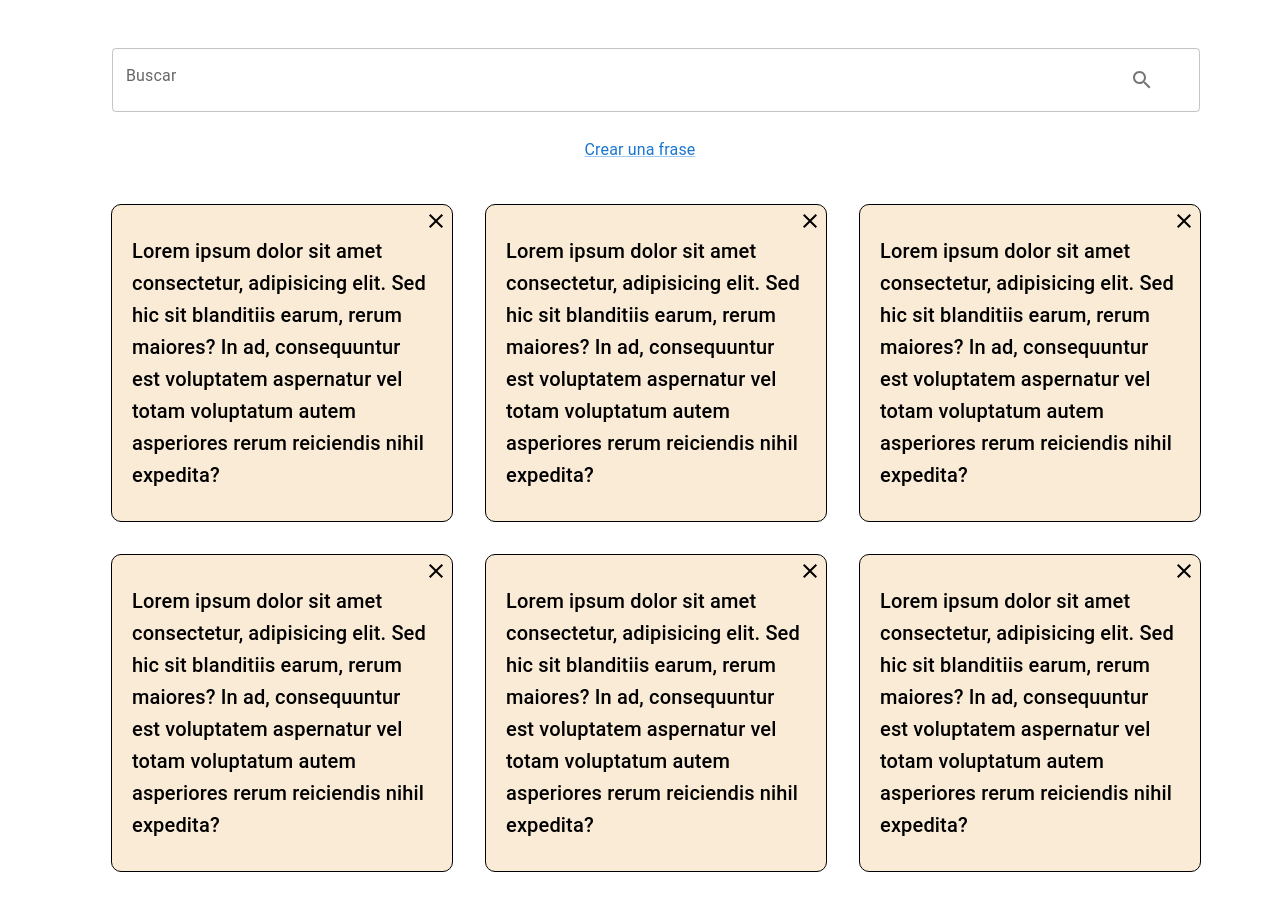
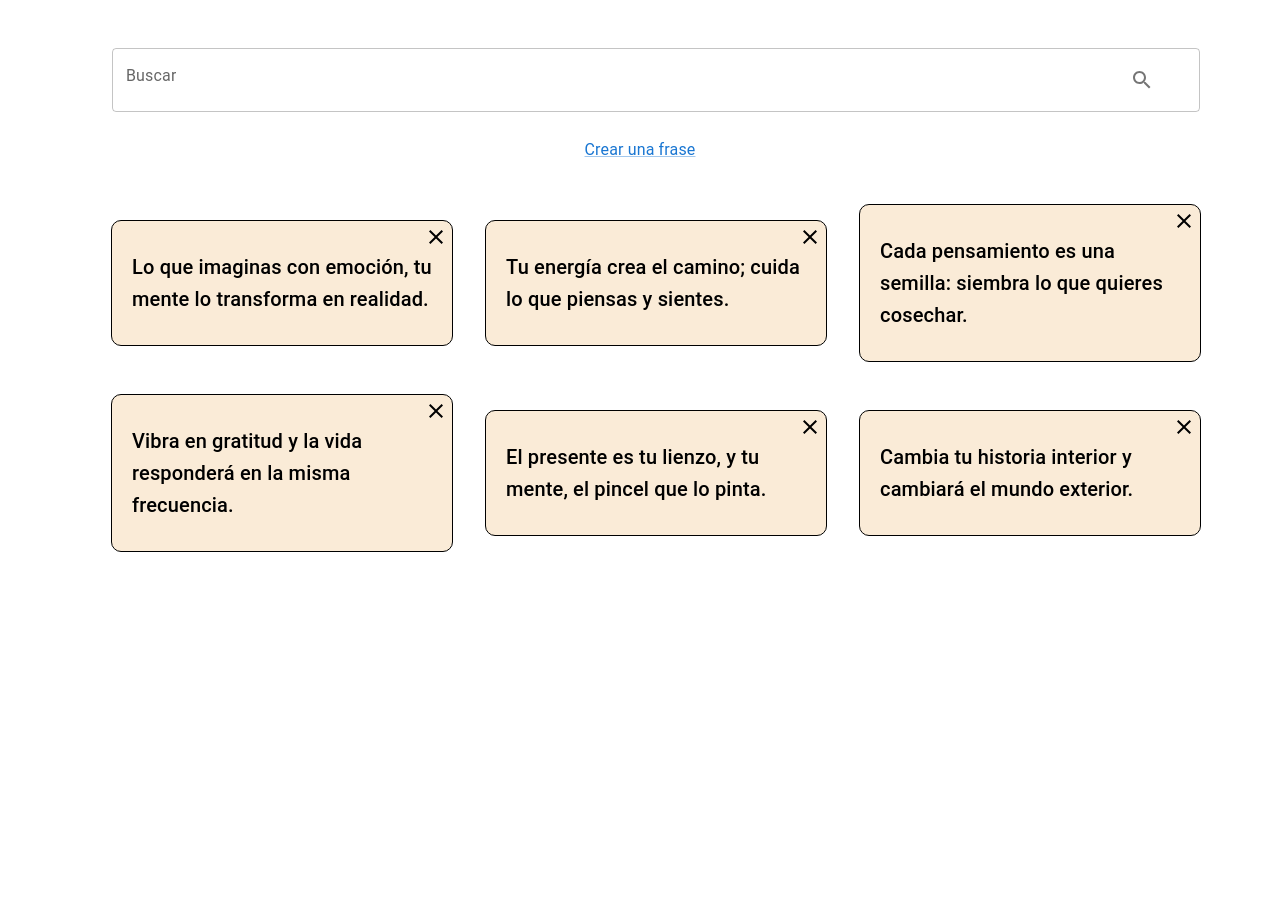
Before and after one commit to PicassoOctavio/PhrasesApp, a React (Vite) app in the folder phrases-app/: page / in a window 1280 px wide. Shown: the top 910 px of the page. After the commit the page ends 800 px from the top, so only its background shows below. Built offline with nearby package versions, Linux system fonts and the light colour scheme.

Commit message:
add new phrase

```diff
--- a/phrases-app/src/data/mockedData.tsx
+++ b/phrases-app/src/data/mockedData.tsx
@@ -1,32 +1,30 @@
 export const mockedData = [
   {
-    id: Math.random(),
+    id: new Date().getTime() - 1,
     description:
-      "Lorem ipsum dolor sit amet consectetur, adipisicing elit. Sed hic sit blanditiis earum, rerum maiores? In ad, consequuntur est voluptatem aspernatur vel totam voluptatum autem asperiores rerum reiciendis nihil expedita?",
+      "Lo que imaginas con emoción, tu mente lo transforma en realidad.",
   },
   {
-    id: Math.random(),
-    description:
-      "Lorem ipsum dolor sit amet consectetur, adipisicing elit. Sed hic sit blanditiis earum, rerum maiores? In ad, consequuntur est voluptatem aspernatur vel totam voluptatum autem asperiores rerum reiciendis nihil expedita?",
+    id: new Date().getTime() - 2,
+    description: "Tu energía crea el camino; cuida lo que piensas y sientes.",
   },
   {
-    id: Math.random(),
+    id: new Date().getTime() - 3,
     description:
-      "Lorem ipsum dolor sit amet consectetur, adipisicing elit. Sed hic sit blanditiis earum, rerum maiores? In ad, consequuntur est voluptatem aspernatur vel totam voluptatum autem asperiores rerum reiciendis nihil expedita?",
+      "Cada pensamiento es una semilla: siembra lo que quieres cosechar.",
   },
   {
-    id: Math.random(),
+    id: new Date().getTime() - 4,
     description:
-      "Lorem ipsum dolor sit amet consectetur, adipisicing elit. Sed hic sit blanditiis earum, rerum maiores? In ad, consequuntur est voluptatem aspernatur vel totam voluptatum autem asperiores rerum reiciendis nihil expedita?",
+      "Vibra en gratitud y la vida responderá en la misma frecuencia.",
   },
   {
-    id: Math.random(),
+    id: new Date().getTime() - 5,
     description:
-      "Lorem ipsum dolor sit amet consectetur, adipisicing elit. Sed hic sit blanditiis earum, rerum maiores? In ad, consequuntur est voluptatem aspernatur vel totam voluptatum autem asperiores rerum reiciendis nihil expedita?",
+      "El presente es tu lienzo, y tu mente, el pincel que lo pinta.",
   },
   {
-    id: Math.random(),
-    description:
-      "Lorem ipsum dolor sit amet consectetur, adipisicing elit. Sed hic sit blanditiis earum, rerum maiores? In ad, consequuntur est voluptatem aspernatur vel totam voluptatum autem asperiores rerum reiciendis nihil expedita?",
+    id: new Date().getTime() - 6,
+    description: "Cambia tu historia interior y cambiará el mundo exterior.",
   },
 ];
--- /dev/null
+++ b/phrases-app/src/interfaces/phrasesI.ts
@@ -0,0 +1,4 @@
+export interface PhraseI {
+  id: number;
+  description: string;
+}
--- a/phrases-app/src/main.tsx
+++ b/phrases-app/src/main.tsx
@@ -3,11 +3,15 @@ import { createRoot } from "react-dom/client";
 import "./styles.css";
 import { App } from "./App.tsx";
 import { BrowserRouter } from "react-router";
+import { Provider } from "react-redux";
+import { store } from "./store/store.ts";
 
 createRoot(document.getElementById("root")!).render(
   <StrictMode>
-    <BrowserRouter>
-      <App />
-    </BrowserRouter>
+    <Provider store={store}>
+      <BrowserRouter>
+        <App />
+      </BrowserRouter>
+    </Provider>
   </StrictMode>
 );
--- a/phrases-app/src/pages/AddPhrasePage.tsx
+++ b/phrases-app/src/pages/AddPhrasePage.tsx
@@ -5,14 +5,21 @@ import {
   Typography,
   Paper,
   Box,
+  Link,
 } from "@mui/material";
+import { ArrowBack } from "@mui/icons-material";
 import { useForm } from "../hooks/useForm";
 import { useState } from "react";
 import { validatePhrase } from "../helpers/validator";
+import { useDispatch } from "react-redux";
+import { addNewPhrase } from "../store/phrasesSlice";
+import { useNavigate } from "react-router";
 
 export const AddPhrasePage = () => {
   const { phrase, onInputChange } = useForm({ phrase: "" });
   const [error, setError] = useState(false);
+  const dispatch = useDispatch();
+  const navigate = useNavigate();
 
   const handleSubmit = (event: React.FormEvent) => {
     event.preventDefault();
@@ -24,6 +31,14 @@ export const AddPhrasePage = () => {
 
     setError(false);
     console.log(phrase);
+
+    dispatch(
+      addNewPhrase({
+        id: new Date().getTime(),
+        description: phrase,
+      })
+    );
+    navigate("/");
   };
 
   return (
@@ -33,11 +48,29 @@ export const AddPhrasePage = () => {
         flexDirection: "column",
         width: 900,
         height: 700,
-        justifyContent: "center",
-        alignItems: "center",
+        justifyContent: "flex-start",
+        alignItems: "flex-start",
         minHeight: "100vh",
       }}
     >
+      <Link
+        href="/"
+        sx={{
+          textDecoration: "none",
+          display: "flex",
+          flexDirection: "row",
+          alignItems: "center",
+          paddingLeft: 1,
+          paddingRight: 4,
+          borderRadius: 5,
+          "&:hover": {
+            backgroundColor: "#e7e7e7",
+          },
+        }}
+      >
+        <ArrowBack />
+        <Typography variant="h5">Volver</Typography>
+      </Link>
       <Paper
         elevation={3}
         sx={{
--- /dev/null
+++ b/phrases-app/src/store/phrasesSlice.ts
@@ -0,0 +1,20 @@
+import { createSlice } from "@reduxjs/toolkit";
+import { mockedData } from "../data/mockedData";
+
+export const phrasesSlice = createSlice({
+  name: "phrases",
+  initialState: {
+    phrases: mockedData,
+    isLoading: true,
+  },
+  reducers: {
+    addNewPhrase: (state, { payload }) => {
+      state.phrases.push(payload);
+    },
+    deletePhrase: (state, { payload }) => {
+      state.phrases.filter((phrase) => phrase.id !== payload.id);
+    },
+  },
+});
+
+export const { addNewPhrase, deletePhrase } = phrasesSlice.actions;
--- /dev/null
+++ b/phrases-app/src/store/store.ts
@@ -0,0 +1,8 @@
+import { configureStore } from "@reduxjs/toolkit";
+import { phrasesSlice } from "./phrasesSlice";
+
+export const store = configureStore({
+  reducer: {
+    phrases: phrasesSlice.reducer,
+  },
+});
```
